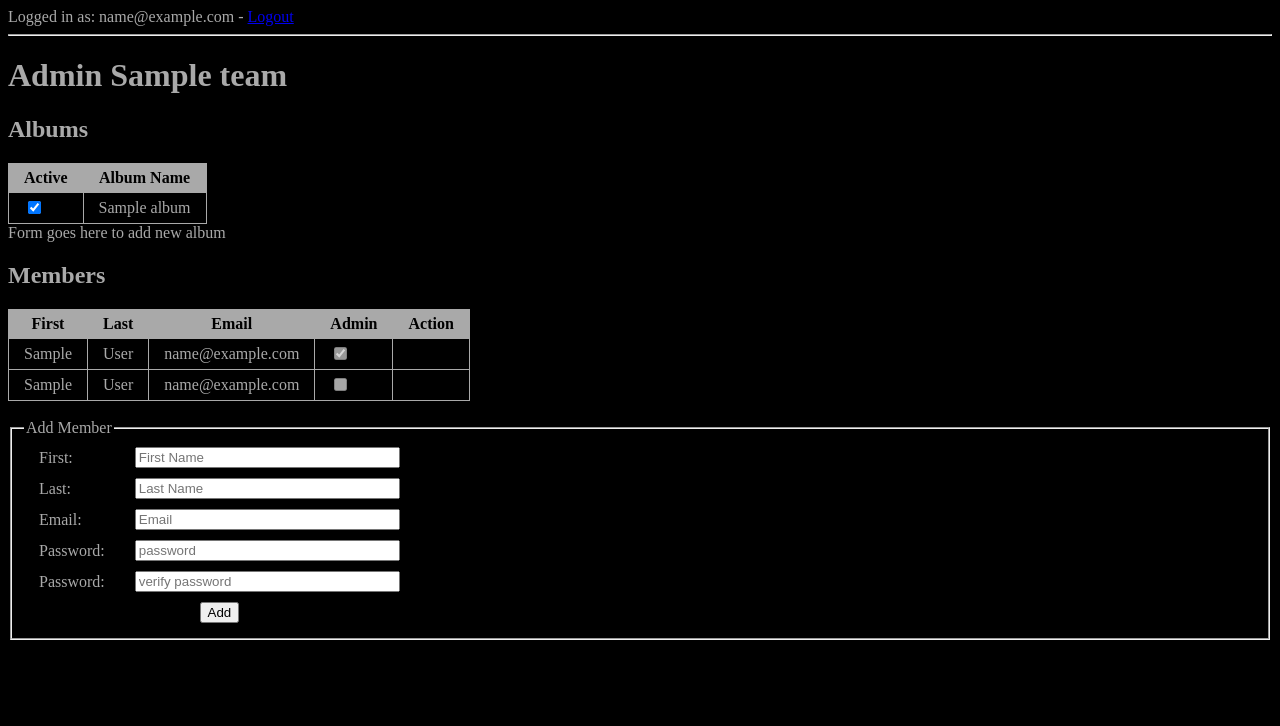
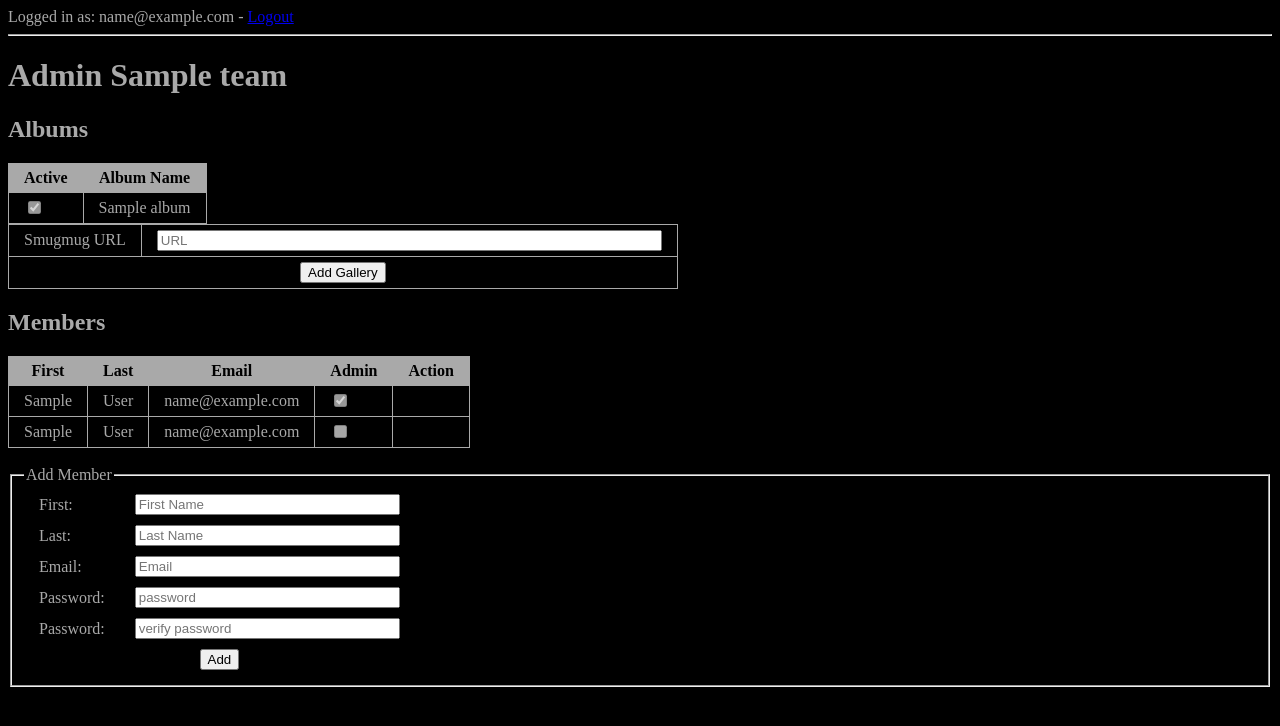
Before and after one commit to ftc16072/managePhotos, a Django app: page /photos/admin/1/ in a window 1280 px wide. Shown: the top 726 px of the page. Run offline with Django 4.2, Linux system fonts and the light colour scheme; a user stored in the database is signed in; tables that the repository leaves empty hold one stand-in row (values such as "Sample post").

Commit message:
Allow adding gallery

```diff
--- a/photos/templates/photos/admin_team.html
+++ b/photos/templates/photos/admin_team.html
@@ -11,10 +11,23 @@
 <table borders=1>
   <tr><th>Active</th><th>Album Name</th></tr>
   {% for album in albums %}
-   <tr><td><input type="checkbox" {% if album.is_active %} checked {% endif %}/> </td><td>{{ album.name }}</td></tr>
+   <tr><td><input type="checkbox" disabled {% if album.is_active %} checked {% endif %}/> </td><td>{{ album.name }}</td></tr>
   {% endfor %}
 </table>
-Form goes here to add new album
+<form method="post" enctype="multipart/form-data">
+{% csrf_token %}
+<table>
+  <tr><td>Smugmug URL</td>
+      <td><input type="text" id="smugmug" name="smugmug" size=60 placeholder="URL"></td>
+  <tr>
+  <td colspan=2>
+    <div style="text-align: center">
+    <input type="submit" value="Add Gallery">
+    </div>
+  </td>
+  </tr>
+</table>
+</form>
 
 <H2>Members</H2>
 <table>
--- a/photos/views.py
+++ b/photos/views.py
@@ -24,23 +24,37 @@ def team_admin(request, team_id):
   if not team.admin_on_team(request.user):
     return render(request, 'photos/no_admin_permission.html', context)
   if request.method == 'POST':
-    print(f"Data: {request.POST}, {request}")
-    # First, check and see if email already has a user.  If so, just add user to team
-    email = request.POST['email']
-    user = None
-    try:
-      user = CustomUser.objects.get(email__exact=email)
-    except ObjectDoesNotExist:
-      if request.POST['pass1'] == request.POST['pass2']:
-        user = CustomUser.objects.create_user(first_name=request.POST['first'],
-                                              last_name=request.POST['last'],
-                                              email=request.POST['email'],
-                                              password=request.POST['pass1'])
-      else:
-        context["error"] = "Passwords must match to create user"
-    if user:
-      team.members.add(user)
-      context['members'] = team.members.all()
+    if 'smugmug' in request.POST:
+      gallery_url = request.POST['smugmug']  # it must be a new gallery one
+      try:
+        (name, uri) = smugmug.get_album_from_url(gallery_url)
+        album = Album()
+        album.team = team
+        album.name = name
+        album.smugmug_uri = uri
+        album.is_active = True
+        album.save()
+        context["albums"] = Album.objects.filter(team=team)
+      except KeyError:
+        context['error'] = "Couldn't find gallery at URL: " + gallery_url
+    else:
+      # First, check and see if email already has a user.  If so, just add user to team
+      email = request.POST['email']
+      user = None
+      try:
+        user = CustomUser.objects.get(email__exact=email)
+      except ObjectDoesNotExist:
+        if request.POST['pass1'] == request.POST['pass2']:
+          user = CustomUser.objects.create_user(
+              first_name=request.POST['first'],
+              last_name=request.POST['last'],
+              email=request.POST['email'],
+              password=request.POST['pass1'])
+        else:
+          context["error"] = "Passwords must match to create user"
+      if user:
+        team.members.add(user)
+        context['members'] = team.members.all()
 
   return render(request, "photos/admin_team.html", context)
 
```
Also changed, not shown: photos/smugmug.py (+12 -0 lines), README.md.
